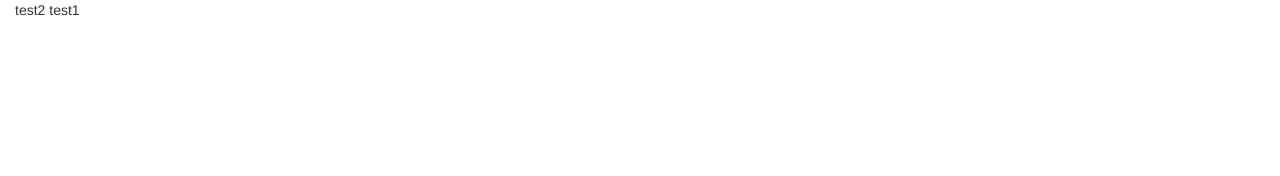
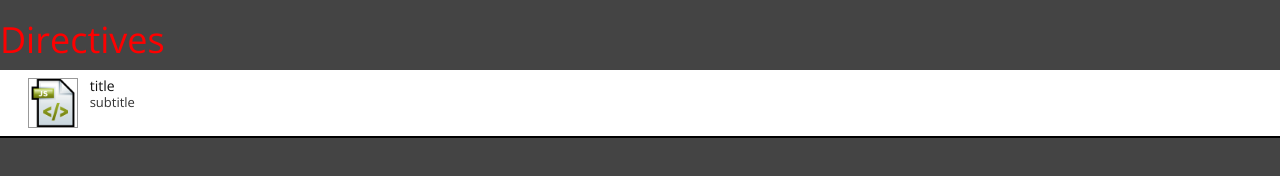
Before and after one commit to JesseSoldat/Angular-SPA-Course, a website: page index.html in a window 1280 px wide. Drawn offline with nearby package versions, Linux system fonts and the light colour scheme.

Commit message:
added styles for the framework module

```diff
--- /dev/null
+++ b/app/app.css
@@ -0,0 +1,11 @@
+body {
+	background-color: #444;
+	font-family: "Open Sans", sans-serif;
+
+}
+h1 {
+	color: red;
+}
+.container-fluid {
+	padding: 0;
+}
--- a/app/appModule.js
+++ b/app/appModule.js
@@ -5,7 +5,7 @@ angular.module('app', ['Framework'])
 }])
 .directive('test', function() {
   return {
-    template: 'test1'
+    // template: ''
 	// templateUrl: 'appTemplate.html'
 
 
--- /dev/null
+++ b/ext-modules/framework/framework.css
@@ -0,0 +1,24 @@
+.title-bar {
+	background-color: white;
+	padding: 0 20px;
+	border-bottom: 2px solid black;
+}
+.title-area {
+	display: inline-block;
+}
+.icon {
+	display: inline-block;
+	width: 50px;
+	height: 50px;
+	margin: 8px;
+	vertical-align: top;
+	border: 1px solid #999;
+}
+.logo-title {
+	color: #111;
+	margin-top: 6px;
+}
+.logo-subtitle {
+	font-size: 13px;
+	margin-top: -13px;
+}
--- /dev/null
+++ b/ext-modules/framework/framework.html
@@ -0,0 +1,11 @@
+<div class="title-bar">
+		<div class="logo-area">
+			<img class="icon" src="img/js.png" />
+			<div class="title-area">
+				<p class="logo-title">title</p>
+				<p class="logo-subtitle">subtitle</p>
+			</div>
+		</div>
+		<div class="right-controls">
+		</div>
+</div>
--- a/ext-modules/framework/frameworkModule.js
+++ b/ext-modules/framework/frameworkModule.js
@@ -5,6 +5,9 @@ angular.module('Framework', ['Menu', 'Dashboard'])
 }])
 .directive('framework', function() {
   return {
-    template: 'test2'
+    // template: '<h1>Framework</h1>'
+    templateUrl: 'ext-modules/framework/framework.html'
+
+
   };
 });
--- a/index.html
+++ b/index.html
@@ -1,14 +1,25 @@
 <!DOCTYPE html>
 <html ng-app="app">
 <head>
-	<title></title>
-<!-- Latest compiled and minified CSS -->
+<meta charset="utf-8"/>
+	<title>Angular SPA</title>
+
+<link href='https://fonts.googleapis.com/css?family=Open+Sans' rel='stylesheet' type='text/css'>
+
+
 <link rel="stylesheet" href="https://maxcdn.bootstrapcdn.com/bootstrap/3.3.6/css/bootstrap.min.css" integrity="sha384-1q8mTJOASx8j1Au+a5WDVnPi2lkFfwwEAa8hDDdjZlpLegxhjVME1fgjWPGmkzs7" crossorigin="anonymous">
+
+<link rel="stylesheet" type="text/css" href="app/app.css">
+<link rel="stylesheet" type="text/css" href="ext-modules/framework/framework.css">
+
 
 </head>
 <body class="container-fluid">
-<framework></framework>
-	<test></test>
+<h1>Directives</h1>
+<framework title="JS Adventures"
+		   subtitle="Admin App"
+		   icon-file="images/js.png"></framework>
+
 
 
 
```
Also changed, not shown: app/appTemplate.html (+10 -0 lines), ext-modules/framework/frameworkTemp.html (deleted, +0 -1 lines), img/js.png (added), img/js1.png (added).
